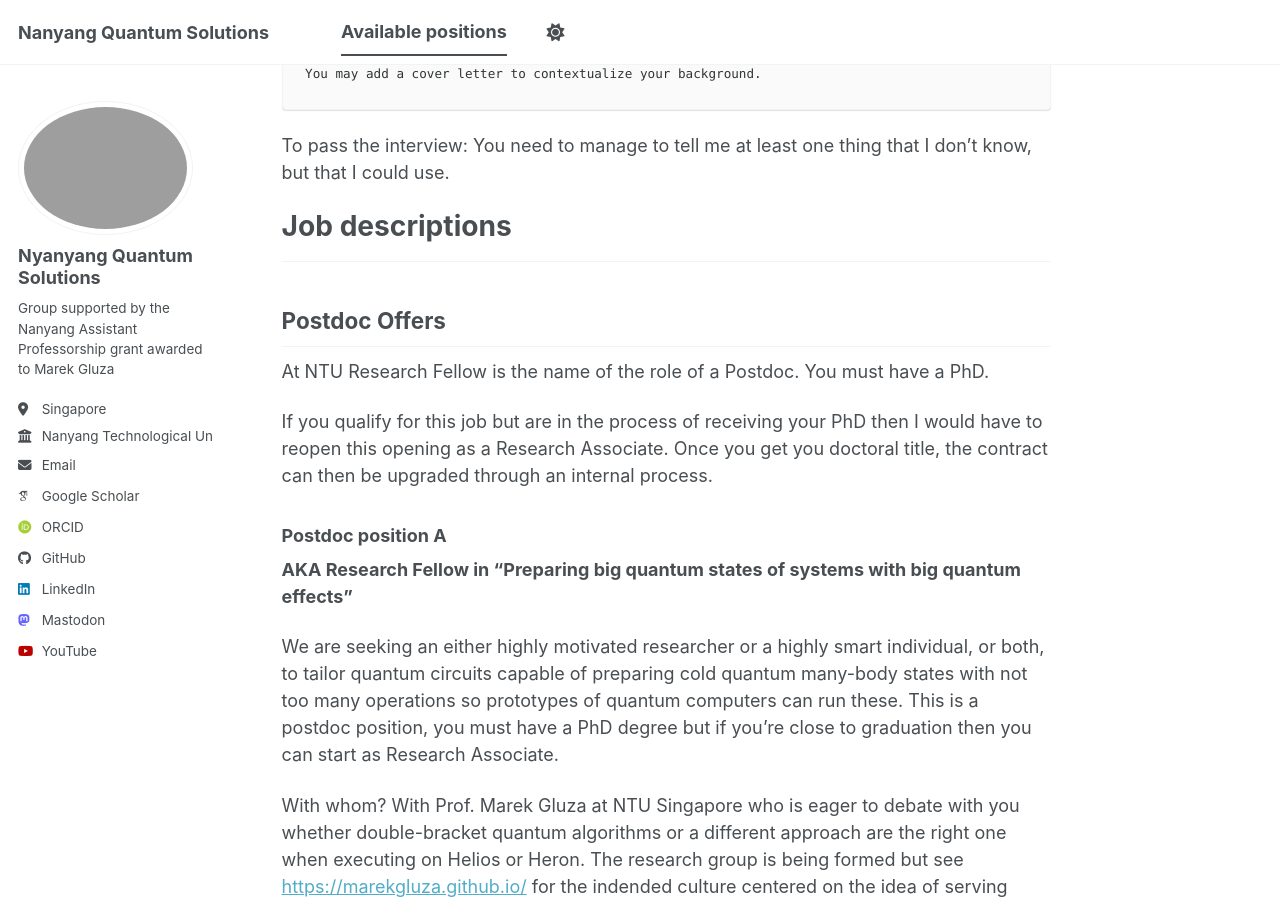
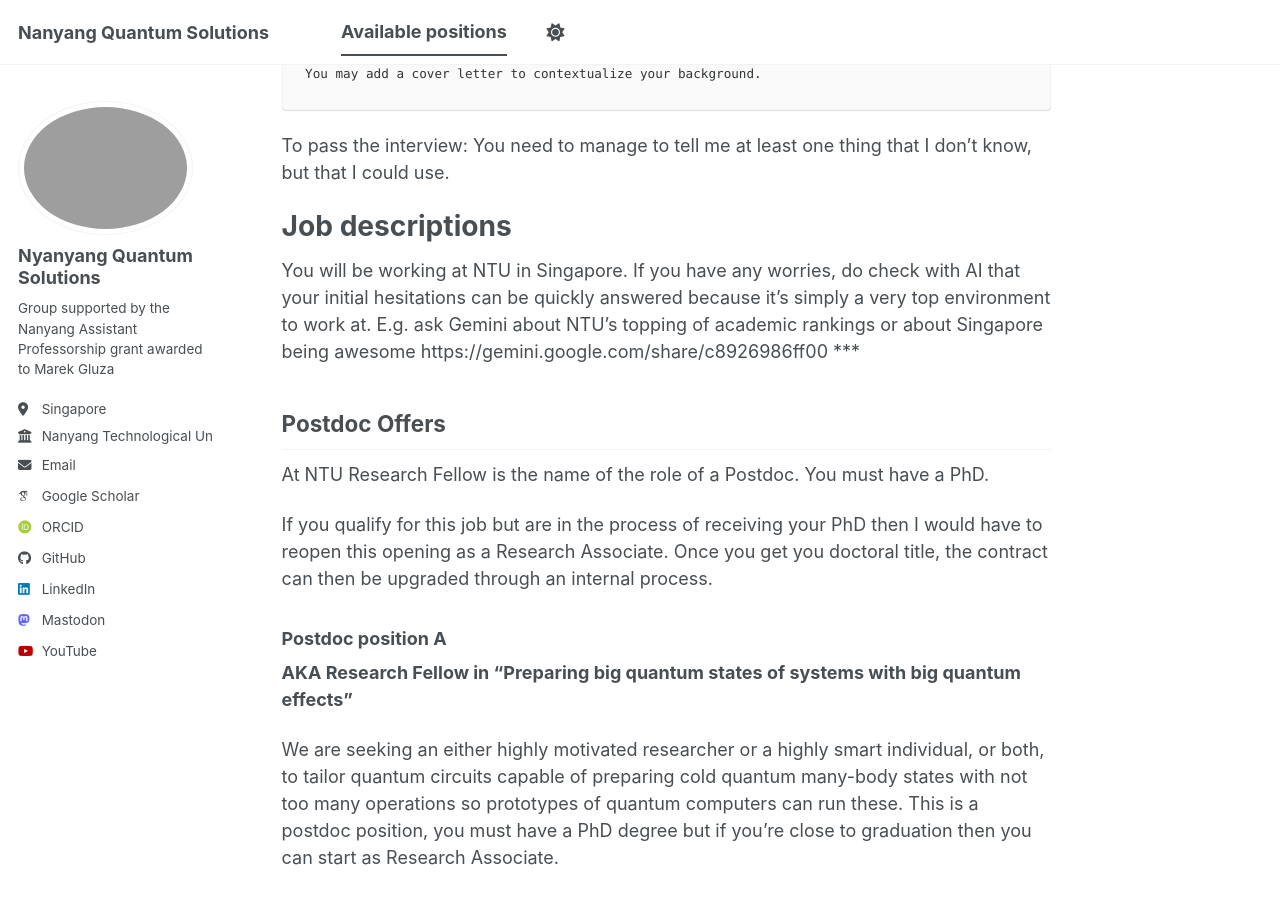
Before and after one commit to marekgluza/marekgluza.github.io, a Jekyll site: the page built from available_positions/openings.md, in a window 1280 px wide and 900 px high, scrolled down 1987 px. Built offline with Jekyll 4.4.1, drawn with Linux system fonts in a browser that asks for light colours; some web fonts are replaced; a script bundle is joined from its source files by our own code; library files that are not in the unit come from our copies.

Commit message:
Update job description with AI assistance note
Added a note about working at NTU and using AI for inquiries.

```diff
--- a/available_positions/openings.md
+++ b/available_positions/openings.md
@@ -53,6 +53,8 @@ To pass the interview: You need to manage to tell me at least one thing that I d
 
 
 # Job descriptions
+
+You will be working at NTU in Singapore. If you have any worries, do check with AI that your initial hesitations can be quickly answered because it's simply a very top environment to work at. E.g. ask Gemini about NTU's topping of academic rankings or about Singapore being awesome https://gemini.google.com/share/c8926986ff00
 ***
 ## Postdoc Offers
 At NTU Research Fellow is the name of the role of a Postdoc. You must have a PhD.
```
